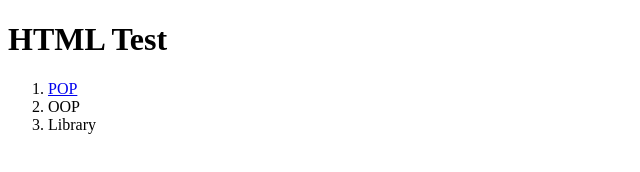
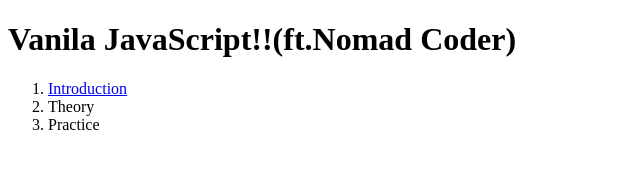
Before and after one commit to gosick237/practice1, a plain HTML site: page test_index.html in a window 1280 px wide. Shown: the whole page, without its empty margins (0-640 px from the left). Drawn offline with Linux system fonts and the light colour scheme.

Commit message:
Update test_index.html

```diff
--- a/test_index.html
+++ b/test_index.html
@@ -8,12 +8,20 @@
 <meta name="viewport" content="width=1190">
 </head>
 
-
 <body>
-<h1>HTML Test</h1>
+<h1>Vanila JavaScript!!(ft.Nomad Coder)</h1>
 <ol>
-<li><a href="test_POP.html" target="_blank" title="POP Wiki">POP</a></li>
-<li>OOP</li>
-<li>Library</li>
-</ol>
+  <li>
+  <a href="test_Introduction.html" target="_blank" title="POP Wiki">
+    Introduction
+  </a>
+    </li>
+  <li>
+    Theory
+    </li>
+  <li>
+    Practice
+    </li>
+  </ol>
+  </body>
 </html>
```
